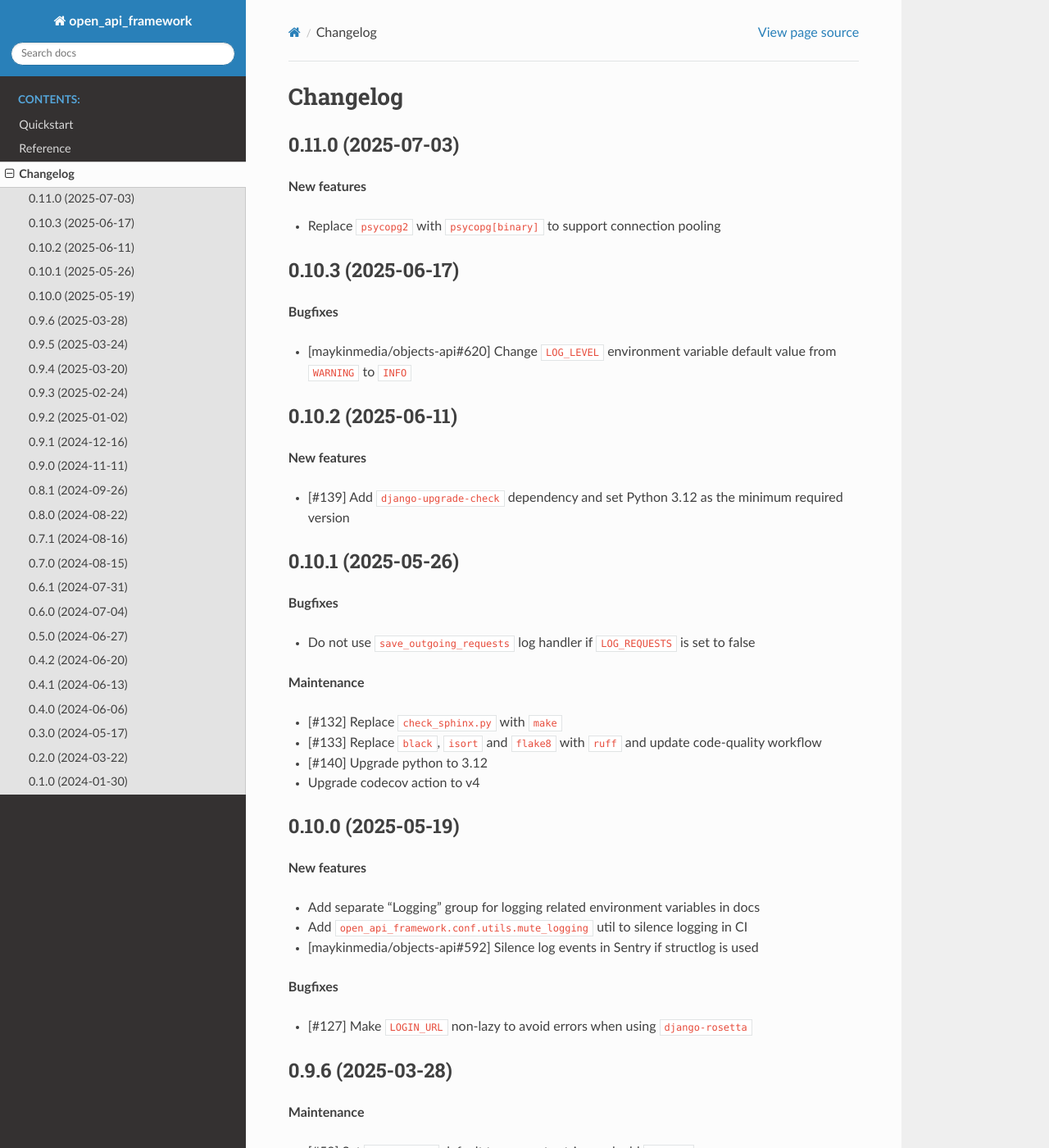
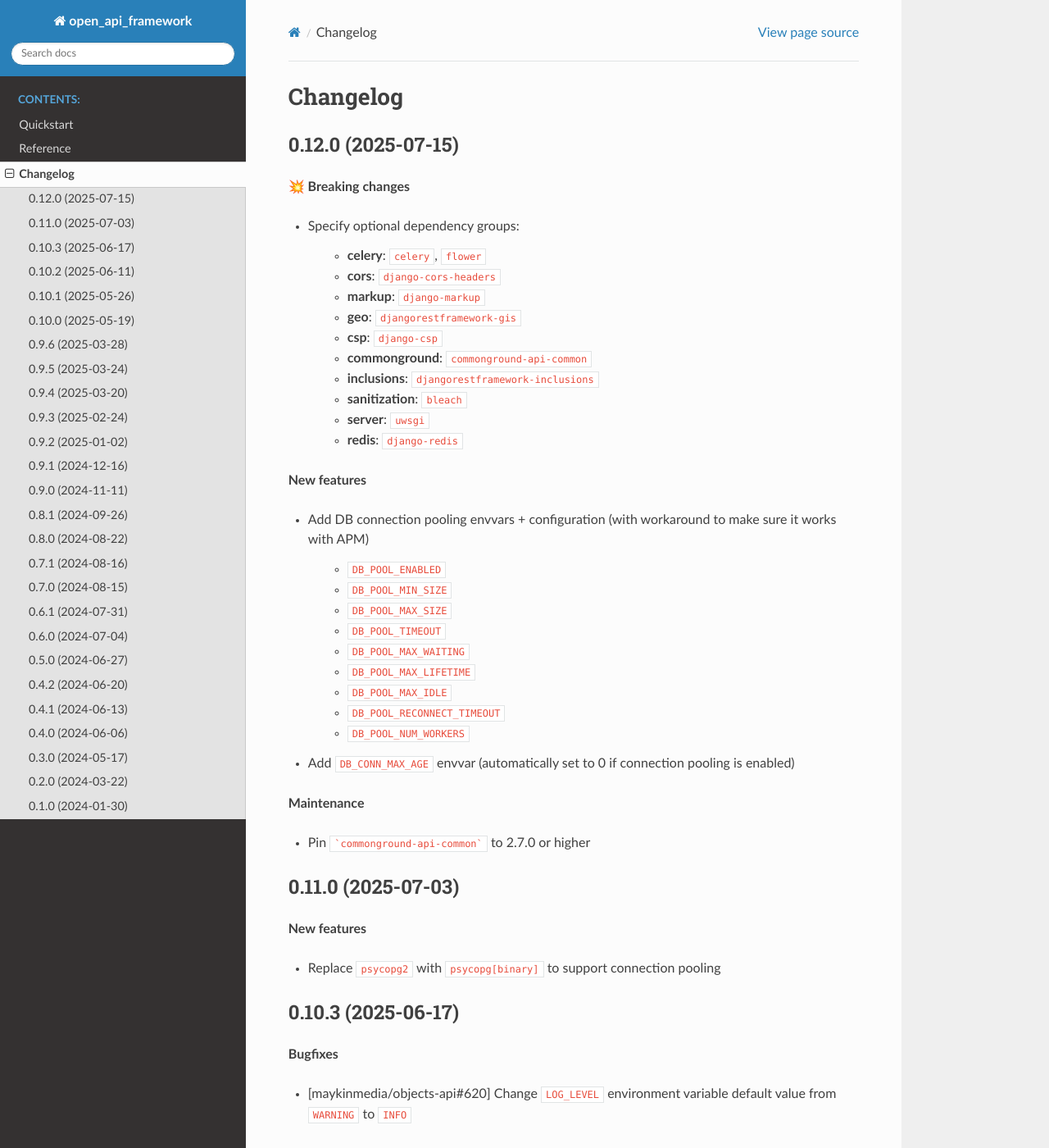
Before and after one commit to maykinmedia/open-api-framework, a Sphinx documentation site: the page built from docs/changelog.rst, in a window 1280 px wide and 1400 px high. Shown: the whole window at 82% size. Built offline with Sphinx 7.4.7 and the Read the Docs theme 3.1.0, drawn with Linux system fonts in a browser that asks for light colours.

Commit message:
:bookmark: Release version 0.12.0

````diff
--- a/CHANGELOG.rst
+++ b/CHANGELOG.rst
@@ -1,5 +1,43 @@
 Changelog
 =========
+
+0.12.0 (2025-07-15)
+-------------------
+
+**💥 Breaking changes**
+
+* Specify optional dependency groups:
+
+    * **celery**: ``celery``, ``flower``
+    * **cors**: ``django-cors-headers``
+    * **markup**: ``django-markup``
+    * **geo**: ``djangorestframework-gis``
+    * **csp**: ``django-csp``
+    * **commonground**: ``commonground-api-common``
+    * **inclusions**: ``djangorestframework-inclusions``
+    * **sanitization**: ``bleach``
+    * **server**: ``uwsgi``
+    * **redis**: ``django-redis``
+
+**New features**
+
+* Add DB connection pooling envvars + configuration (with workaround to make sure it works with APM)
+
+    * ``DB_POOL_ENABLED``
+    * ``DB_POOL_MIN_SIZE``
+    * ``DB_POOL_MAX_SIZE``
+    * ``DB_POOL_TIMEOUT``
+    * ``DB_POOL_MAX_WAITING``
+    * ``DB_POOL_MAX_LIFETIME``
+    * ``DB_POOL_MAX_IDLE``
+    * ``DB_POOL_RECONNECT_TIMEOUT``
+    * ``DB_POOL_NUM_WORKERS``
+
+* Add ``DB_CONN_MAX_AGE`` envvar (automatically set to 0 if connection pooling is enabled)
+
+**Maintenance**
+
+* Pin ```commonground-api-common``` to 2.7.0 or higher
 
 0.11.0 (2025-07-03)
 -------------------
--- a/README.rst
+++ b/README.rst
@@ -1,7 +1,7 @@
 Open API Framework
 ==================
 
-:Version: 0.11.0
+:Version: 0.12.0
 :Source: https://github.com/maykinmedia/open-api-framework
 :Keywords: metapackage, dependencies
 
--- a/docs/conf.py
+++ b/docs/conf.py
@@ -26,7 +26,7 @@ copyright = "2024, Maykin Media"
 author = "Maykin Media"
 
 # The full version, including alpha/beta/rc tags
-release = "0.11.0"
+release = "0.12.0"
 
 
 # -- General configuration ---------------------------------------------------
--- a/pyproject.toml
+++ b/pyproject.toml
@@ -4,7 +4,7 @@ build-backend = "setuptools.build_meta"
 
 [project]
 name = "open-api-framework"
-version = "0.11.0"
+version = "0.12.0"
 description = "A metapackage for registration components, that bundles the dependencies shared between these components and provides generic settings"
 authors = [
     {name = "Maykin Media", email = "support@maykinmedia.nl"}
@@ -120,7 +120,7 @@ env = [
 ]
 
 [tool.bumpversion]
-current_version = "0.11.0"
+current_version = "0.12.0"
 files = [
     {filename = "pyproject.toml"},
     {filename = "README.rst"},
````
